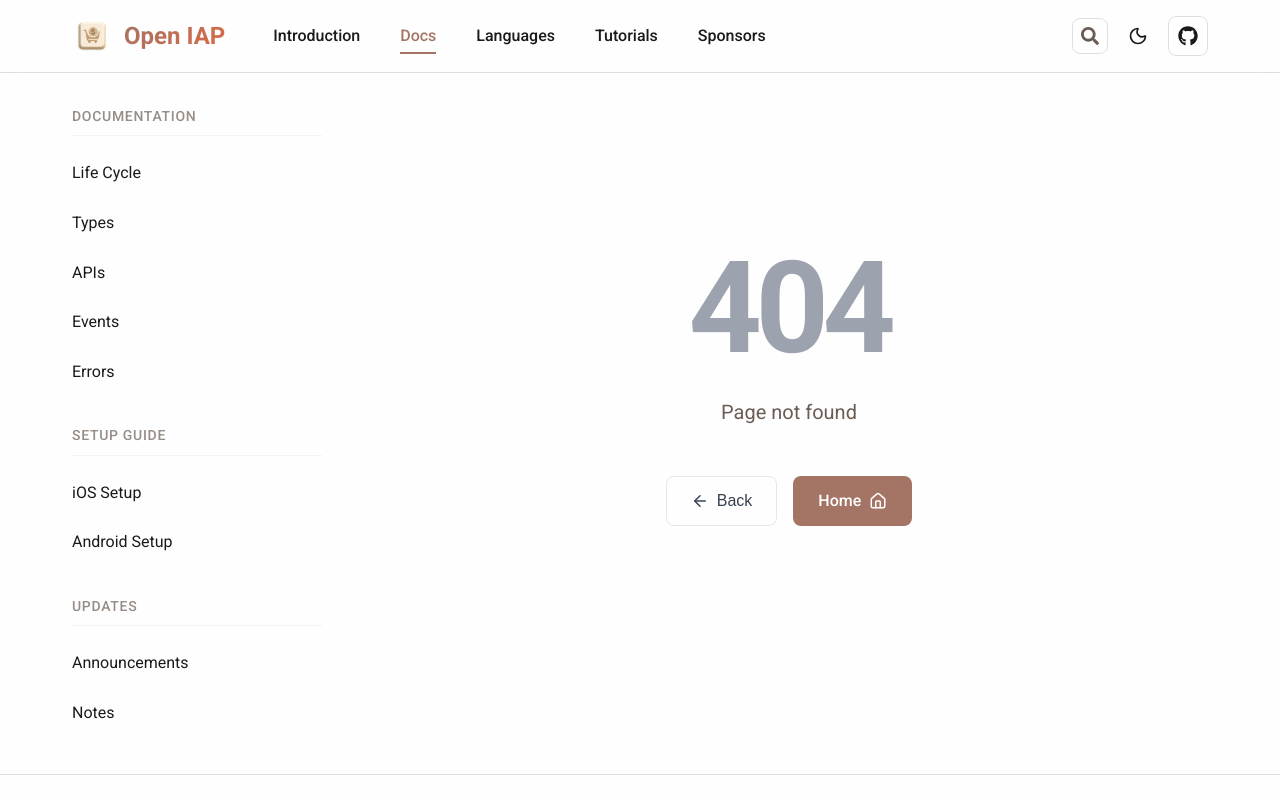
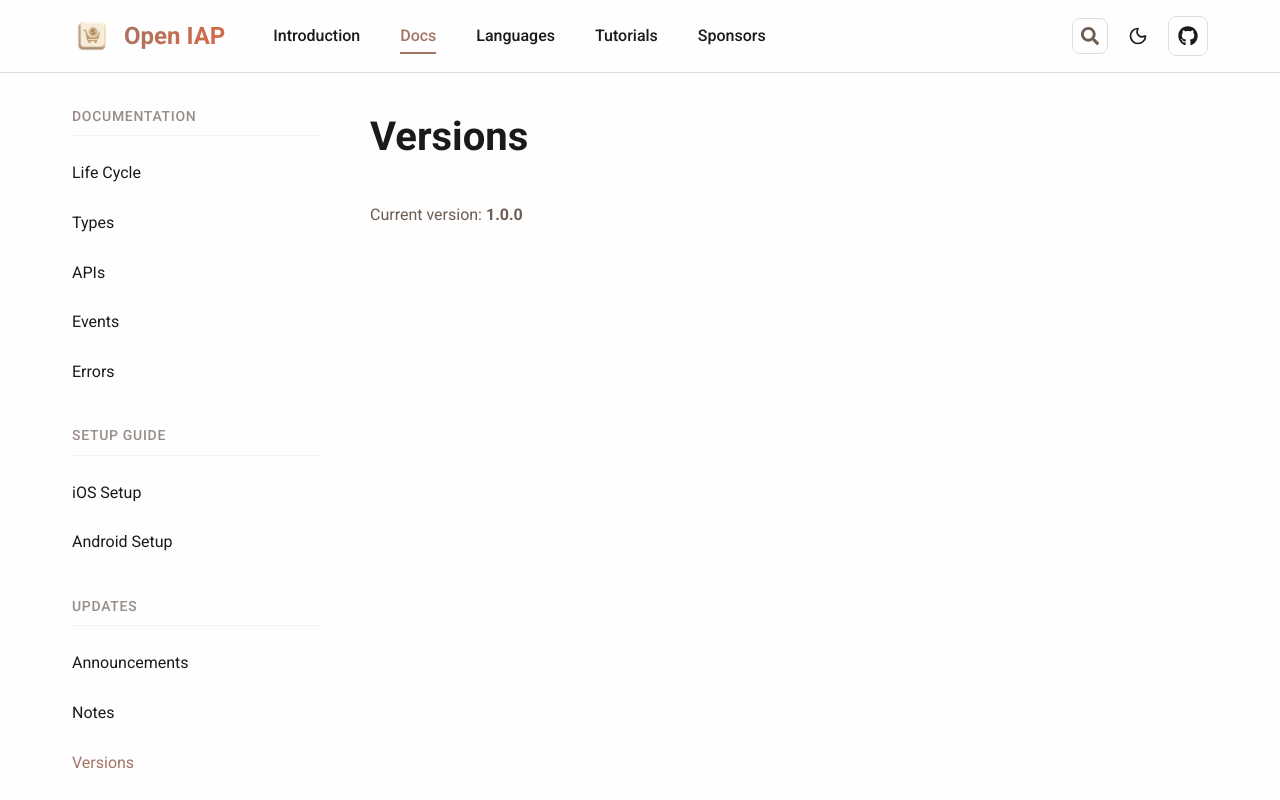
Before and after one commit to hyodotdev/openiap, a React (Vite) app: page /docs/versions in a window 1280 px wide. Shown: the top 800 px of the page. Built offline with nearby package versions, Linux system fonts and the light colour scheme.

Commit message:
feat: add simple versions page to docs

```diff
--- a/src/pages/docs.tsx
+++ b/src/pages/docs.tsx
@@ -7,6 +7,7 @@ import Errors from './docs/errors';
 import IOSSetup from './docs/ios-setup';
 import AndroidSetup from './docs/android-setup';
 import Updates from './docs/updates';
+import Versions from './docs/versions';
 import Announcements from './docs/announcements';
 import NotFound from './404';
 
@@ -97,6 +98,14 @@ function Docs() {
                 Notes
               </NavLink>
             </li>
+            <li>
+              <NavLink
+                to="/docs/versions"
+                className={({ isActive }) => (isActive ? 'active' : '')}
+              >
+                Versions
+              </NavLink>
+            </li>
           </ul>
         </nav>
       </aside>
@@ -112,6 +121,7 @@ function Docs() {
           <Route path="ios-setup" element={<IOSSetup />} />
           <Route path="android-setup" element={<AndroidSetup />} />
           <Route path="updates" element={<Updates />} />
+          <Route path="versions" element={<Versions />} />
           <Route path="announcements" element={<Announcements />} />
           <Route path="*" element={<NotFound />} />
         </Routes>
--- /dev/null
+++ b/src/pages/docs/versions.tsx
@@ -0,0 +1,16 @@
+import { useScrollToHash } from '../../hooks/useScrollToHash';
+
+function Versions() {
+  useScrollToHash();
+
+  return (
+    <div className="doc-page">
+      <h1>Versions</h1>
+      <p>
+        Current version: <strong>1.0.0</strong>
+      </p>
+    </div>
+  );
+}
+
+export default Versions;
```
